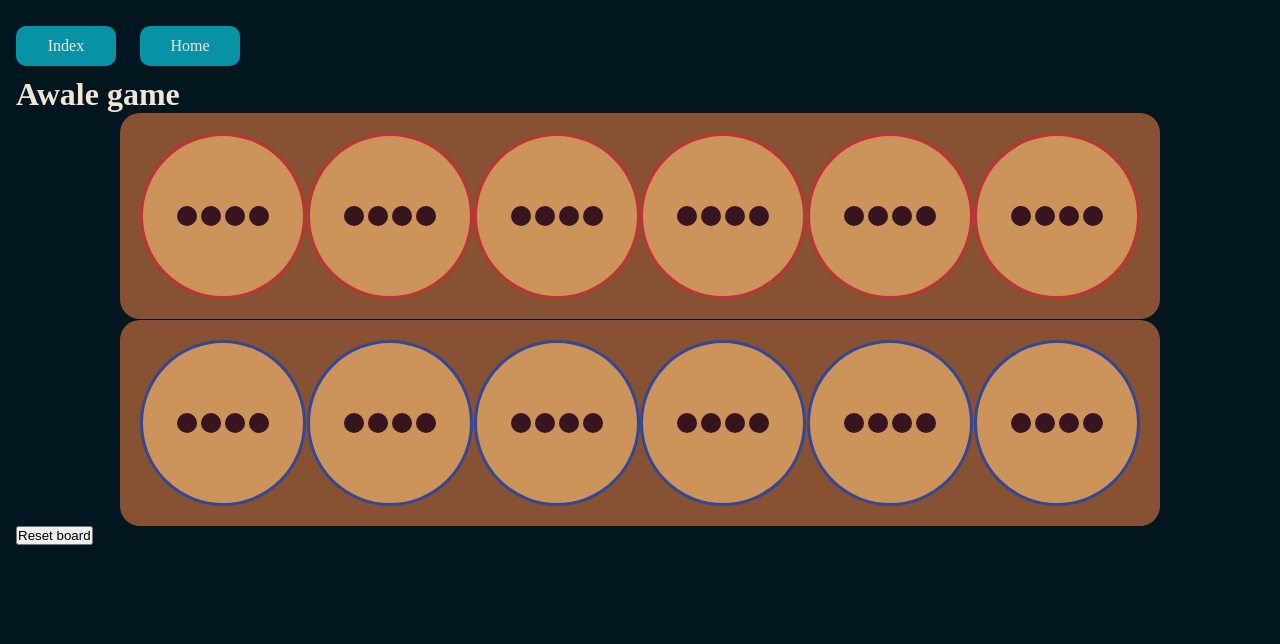
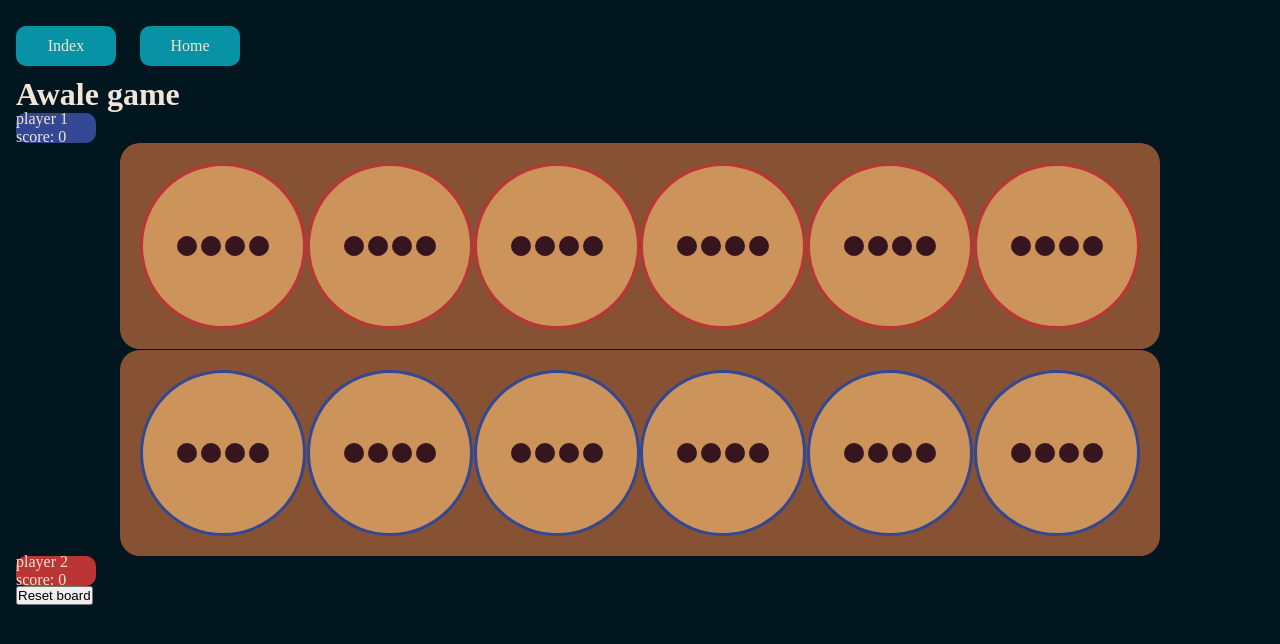
Before and after one commit to Ivan23BG/hex-et-combinatoires, a Flask app: template src/main/games/hexgame/templates/game_awale.html in a window 1280 px wide. Shown: the top 644 px of the page. Run offline with Flask 3, Linux system fonts and the light colour scheme; the template is opened without the code that fills it, so the values that code supplies are empty.

Commit message:
affichage des scores

```diff
--- a/src/main/games/hexgame/static/css/game_awale_styles.css
+++ b/src/main/games/hexgame/static/css/game_awale_styles.css
@@ -89,3 +89,20 @@ html {
     border-radius: 50%;
     margin: 2px;
 }
+
+.score{
+    display: flex;
+    justify-content: center;
+    align-items: center;
+    width: 80px;
+    height: 30px;
+    border-radius: 10px;
+}
+
+#score1 {
+    background-color: #344792;
+}
+
+#score2 {
+    background-color: #BA3533;
+}
--- a/src/main/games/hexgame/templates/game_awale.html
+++ b/src/main/games/hexgame/templates/game_awale.html
@@ -12,7 +12,7 @@
     <div class="back_button" onclick="home()">Home</div>
 
     <h1>Awale game</h1>
-    <div class="score" id="score1"></div>
+    <div class="score" id="score1">player 1 score: 0</div>
     <div class="board">
         <div class="row" id="row1">
             <div class="pit P2" id="0"></div>
@@ -33,7 +33,7 @@
         </div>
 
     </div>
-    <div class="score" id="score2"></div>
+    <div class="score" id="score2">player 2 score: 0</div>
 
 
     <form action="/game_awale" method="post" id="reset-form">
```
